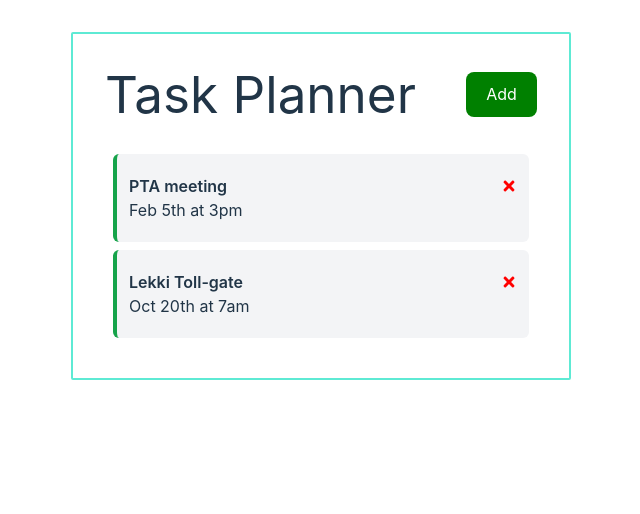
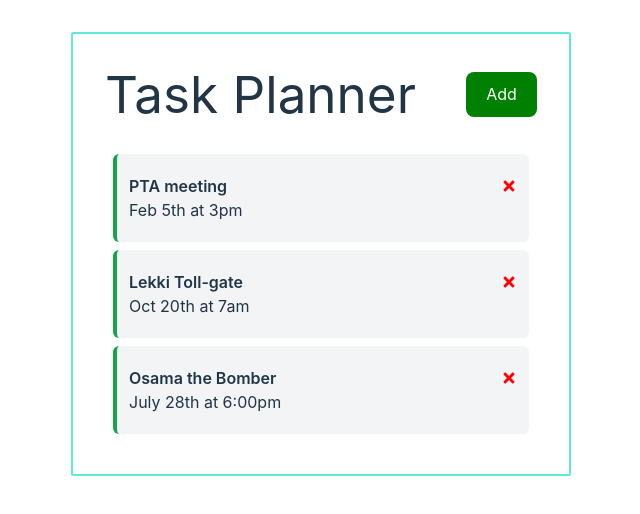
Before and after one commit to Sochuks/react-task-planner, a React (Vite) app: page / in a window 1280 px wide. Shown: the top 514 px of the page, without its empty margins (319-959 px from the left). Built offline with nearby package versions, Linux system fonts and the light colour scheme; data requests are answered from the project's data file.

Commit message:
edited syntax

```diff
--- a/db.json
+++ b/db.json
@@ -11,6 +11,12 @@
       "text": "Lekki Toll-gate",
       "day": "Oct 20th at 7am",
       "reminder": true
+    },
+    {
+      "id": "027c",
+      "text": "Osama the Bomber",
+      "day": "July 28th at 6:00pm",
+      "reminder": true
     }
   ]
 }
--- a/src/App.jsx
+++ b/src/App.jsx
@@ -50,12 +50,12 @@ function App() {
     const res = await fetch('http://localhost:8000/tasks', {
       method: 'POST',
       headers: {
-        'cotent-type': 'apllication/json'
+        'Content-type': 'apllication/json',
       },
       body: JSON.stringify(task),
     })
 
-    const data = await res.json
+    const data = await res.json()
 
     setTasks([...tasks, data])
 
```
